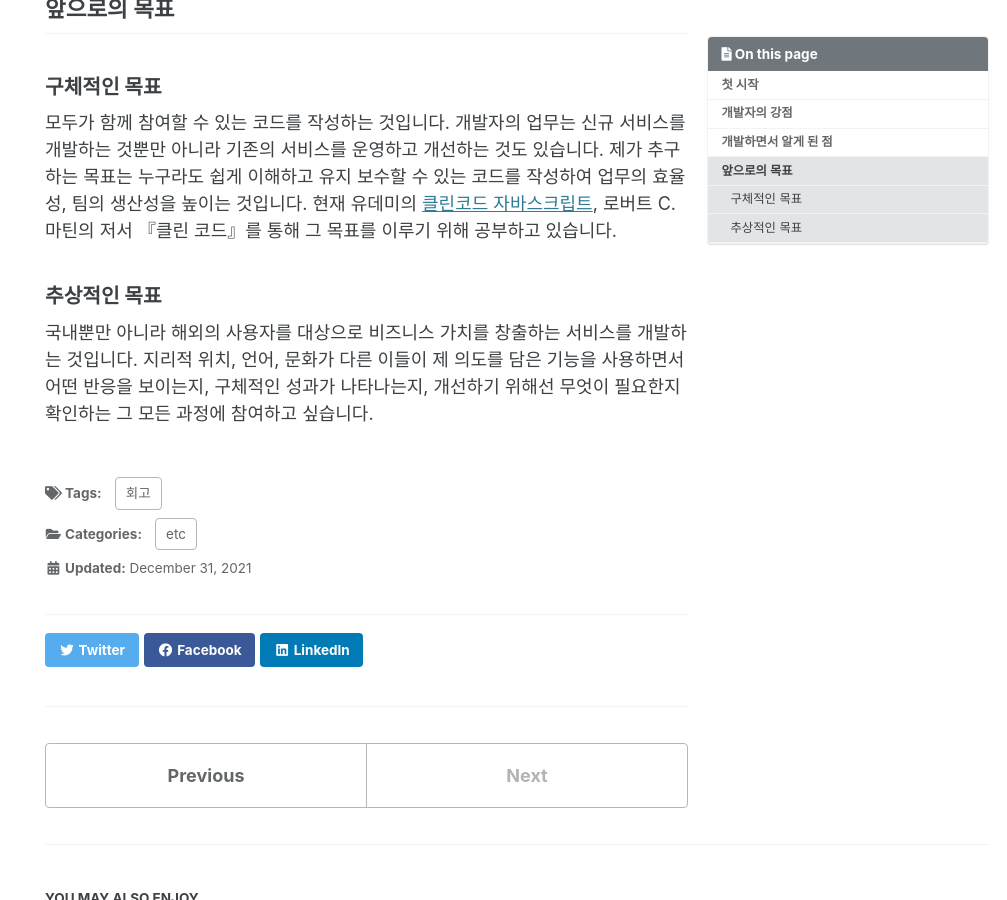
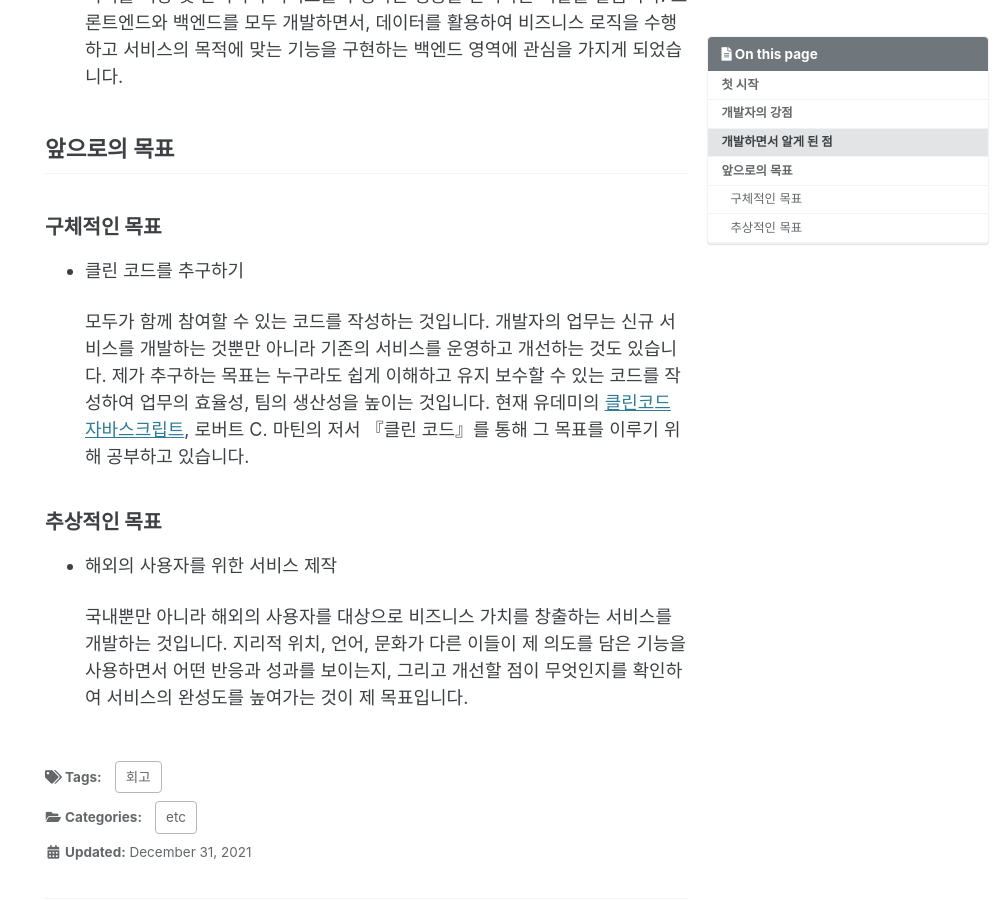
Before and after one commit to chinsanchung/chinsanchung.github.com, a Jekyll site: the page built from _posts/2021-12-31-reason-of-choosing-developer.md, in a window 1280 px wide and 900 px high, scrolled down 2021 px. Shown: the whole window, without its empty margins (273-1280 px from the left). Built offline with Jekyll 4.4.1, drawn with Linux system fonts in a browser that asks for light colours; cached includes are drawn as plain includes; some of the changed text lies outside the part shown.

Commit message:
fix: 내용의 전개 방식 수정
- 숫자 대신 '-' 을 이용해 소제목을 작성하도록 했습니다.
- 소제목 안의 내용에 들여쓰기를 추가하여 가독성을 높였습니다.
- 마지막 '앞으로의 목표' 항목의 내용에 소제목을 추가했습니다.

```diff
--- a/_posts/2021-12-31-reason-of-choosing-developer.md
+++ b/_posts/2021-12-31-reason-of-choosing-developer.md
@@ -1,5 +1,5 @@
 ---
-title: '나에게 있어 개발자란'
+title: "나에게 있어 개발자란"
 layout: single
 author_profile: false
 read_time: false
@@ -29,38 +29,42 @@ tags:
 
 제가 생각하는 개발자 직무의 강점은 크게 세 가지가 있습니다.
 
-1. 언어의 장벽이 경영 관련 직무보다 낮음
+- 언어의 장벽이 경영 관련 직무보다 낮음
 
-위에서 언급한 대로, 주요 개념이 영어로 표현하며 업무상의 커뮤니케이션에서 기술적인 용어를 사용하기에 경영 쪽의 직무보다 연어의 장벽이 상대적으로 낮습니다.
+  위에서 언급한 대로, 주요 개념이 영어로 표현하며 업무상의 커뮤니케이션에서 기술적인 용어를 사용하기에 경영 쪽의 직무보다 연어의 장벽이 상대적으로 낮습니다.
 
-2. 무형의 서비스를 실존하는 서비스로 만드는 점
+- 무형의 서비스를 실존하는 서비스로 만드는 점
 
-개발자의 특징은 비즈니스 니즈에 맞춰 기획한 설계대로 서비스를 제작하는 직업이라는 것입니다. 현실에 존재하지 않았던 서비스를 기획, 마케팅, 데이터, 디자인 등 여러 팀과 협업하여 실제로 만들 수 있습니다. 밑에서부터 하나씩, 차근차근 쌓아 올리면서 기능을 완성할 때의 즐거움은 직접 경험하지 않으면 느끼기 어려운 감정이기도 합니다.
+  개발자의 특징은 비즈니스 니즈에 맞춰 기획한 설계대로 서비스를 제작하는 직업이라는 것입니다. 현실에 존재하지 않았던 서비스를 기획, 마케팅, 데이터, 디자인 등 여러 팀과 협업하여 실제로 만들 수 있습니다. 밑에서부터 하나씩, 차근차근 쌓아 올리면서 기능을 완성할 때의 즐거움은 직접 경험하지 않으면 느끼기 어려운 감정이기도 합니다.
 
-3. 도메인 지식과 기술을 융합하는 직무
+- 도메인 지식과 기술을 융합하는 직무
 
-개발이라고 해서 기술적인 영역만을 중시하는 것은 아닙니다. 서비스 개발의 목적은 비즈니스 가치를 창출하여 이윤을 얻는 것이기 때문입니다. 따라서 회사의 업종과 주요 제품, 만들고자 하는 서비스의 니즈가 무엇인지를 이해하는 것이 중요합니다. 도메인 지식과 개발에 관한 기술 모두를 활용하여 소비자에게 다가갈 서비스를 만드는 것이 개발자의 직무 중 하나라고 생각합니다.
+  개발이라고 해서 기술적인 영역만을 중시하는 것은 아닙니다. 서비스 개발의 목적은 비즈니스 가치를 창출하여 이윤을 얻는 것이기 때문입니다. 따라서 회사의 업종과 주요 제품, 만들고자 하는 서비스의 니즈가 무엇인지를 이해하는 것이 중요합니다. 도메인 지식과 개발에 관한 기술 모두를 활용하여 소비자에게 다가갈 서비스를 만드는 것이 개발자의 직무 중 하나라고 생각합니다.
 
 ## 개발하면서 알게 된 점
 
-1. 코드를 작성하는 즐거움
+- 코드를 작성하는 즐거움
 
-변수명과 함수명을 어떻게 지을지, 가독성을 높이려면 무엇을 수정하고 개선해야 할지를 고민하는 과정이 매우 즐겁습니다. 저는 코드를 작성하는 행위란 *하나의 기능을 구현하는데 이러한 것이 필요하다고 알려주는 안내서를 만드는 것*이라 생각합니다. 모두에게 다가갈 수 있는 코드를 생각하는 과정은, 마치 한 편의 글을 쓰는 것과 같아 문과 성향이 있는 제 적성에 딱 맞습니다. 앞으로도 기능의 의도와 과정, 그로 인해 얻는 결과가 무엇인지를 안내하는, 하나의 가이드와 같은 코드를 작성하고 싶습니다.
+  변수명과 함수명을 어떻게 지을지, 가독성을 높이려면 무엇을 수정하고 개선해야 할지를 고민하는 과정이 매우 즐겁습니다. 저는 코드를 작성하는 행위란 **"하나의 기능을 구현하는데 이러한 것이 필요하다고 알려주는 안내서를 만드는 것"**이라 생각합니다. 모두에게 다가갈 수 있는 코드를 생각하는 과정은, 마치 한 편의 글을 쓰는 것과 같아 문과 성향이 있는 제 적성에 딱 맞습니다. 앞으로도 기능의 의도와 과정, 그로 인해 얻는 결과가 무엇인지를 안내하는, 하나의 가이드와 같은 코드를 작성하고 싶습니다.
 
-2. 폭넓은 지식을 요구하는 직업
+- 폭넓은 지식을 요구하는 직업
 
-HTTP, 데이터베이스, 자료구조 등 알아야 하는 지식이 산더미처럼 많습니다. 도저히 벼락치기로는 해결할 수 없는 양이기에 매일 꾸준히 배우는 방법밖에 없다고 생각하고 있습니다.
+  HTTP, 데이터베이스, 자료구조 등 알아야 하는 지식이 산더미처럼 많습니다. 도저히 벼락치기로는 해결할 수 없는 양이기에 매일 꾸준히 배우는 방법밖에 없다고 생각하고 있습니다.
 
-3. 백엔드 개발
+- 백엔드 개발
 
-프론트엔드가 사용자께 좋은 UI, UX를 제공하는 데 초점을 맞춘다면, 백엔드는 데이터를 저장 및 관리하며 서비스를 수행하는 행동을 관리하는 역할을 맡습니다. 프론트엔드와 백엔드를 모두 개발하면서, 데이터를 활용하여 비즈니스 로직을 수행하고 서비스의 목적에 맞는 기능을 구현하는 백엔드 영역에 관심을 가지게 되었습니다.
+  프론트엔드가 사용자께 좋은 UI, UX를 제공하는 데 초점을 맞춘다면, 백엔드는 데이터를 저장 및 관리하며 서비스를 수행하는 행동을 관리하는 역할을 맡습니다. 프론트엔드와 백엔드를 모두 개발하면서, 데이터를 활용하여 비즈니스 로직을 수행하고 서비스의 목적에 맞는 기능을 구현하는 백엔드 영역에 관심을 가지게 되었습니다.
 
 ## 앞으로의 목표
 
 ### 구체적인 목표
 
-모두가 함께 참여할 수 있는 코드를 작성하는 것입니다. 개발자의 업무는 신규 서비스를 개발하는 것뿐만 아니라 기존의 서비스를 운영하고 개선하는 것도 있습니다. 제가 추구하는 목표는 누구라도 쉽게 이해하고 유지 보수할 수 있는 코드를 작성하여 업무의 효율성, 팀의 생산성을 높이는 것입니다. 현재 유데미의 [클린코드 자바스크립트](https://www.udemy.com/course/clean-code-js/), 로버트 C. 마틴의 저서 『클린 코드』를 통해 그 목표를 이루기 위해 공부하고 있습니다.
+- 클린 코드를 추구하기
+
+  모두가 함께 참여할 수 있는 코드를 작성하는 것입니다. 개발자의 업무는 신규 서비스를 개발하는 것뿐만 아니라 기존의 서비스를 운영하고 개선하는 것도 있습니다. 제가 추구하는 목표는 누구라도 쉽게 이해하고 유지 보수할 수 있는 코드를 작성하여 업무의 효율성, 팀의 생산성을 높이는 것입니다. 현재 유데미의 [클린코드 자바스크립트](https://www.udemy.com/course/clean-code-js/), 로버트 C. 마틴의 저서 『클린 코드』를 통해 그 목표를 이루기 위해 공부하고 있습니다.
 
 ### 추상적인 목표
 
-국내뿐만 아니라 해외의 사용자를 대상으로 비즈니스 가치를 창출하는 서비스를 개발하는 것입니다. 지리적 위치, 언어, 문화가 다른 이들이 제 의도를 담은 기능을 사용하면서 어떤 반응을 보이는지, 구체적인 성과가 나타나는지, 개선하기 위해선 무엇이 필요한지 확인하는 그 모든 과정에 참여하고 싶습니다.
+- 해외의 사용자를 위한 서비스 제작
+
+  국내뿐만 아니라 해외의 사용자를 대상으로 비즈니스 가치를 창출하는 서비스를 개발하는 것입니다. 지리적 위치, 언어, 문화가 다른 이들이 제 의도를 담은 기능을 사용하면서 어떤 반응과 성과를 보이는지, 그리고 개선할 점이 무엇인지를 확인하여 서비스의 완성도를 높여가는 것이 제 목표입니다.
```
